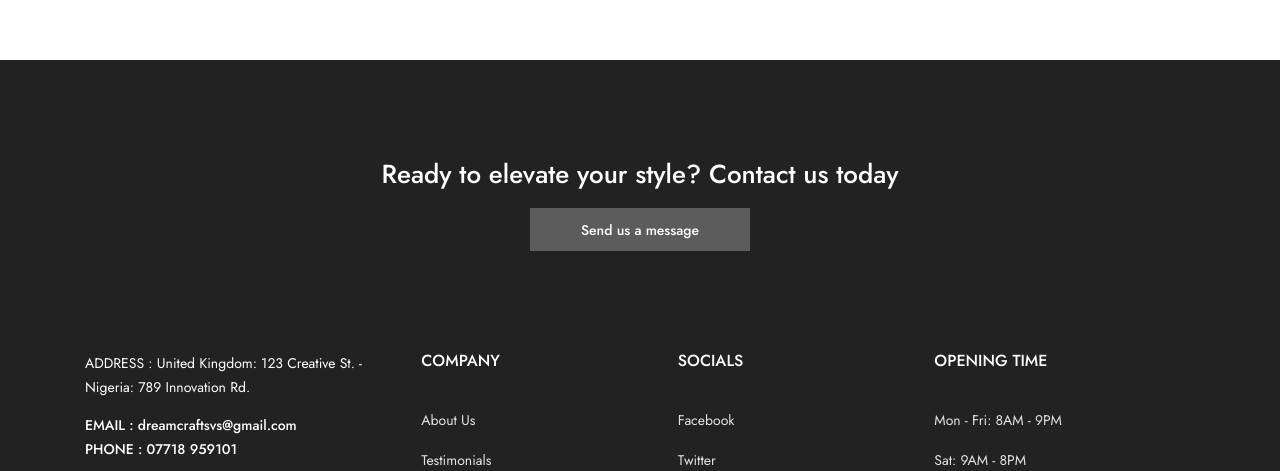
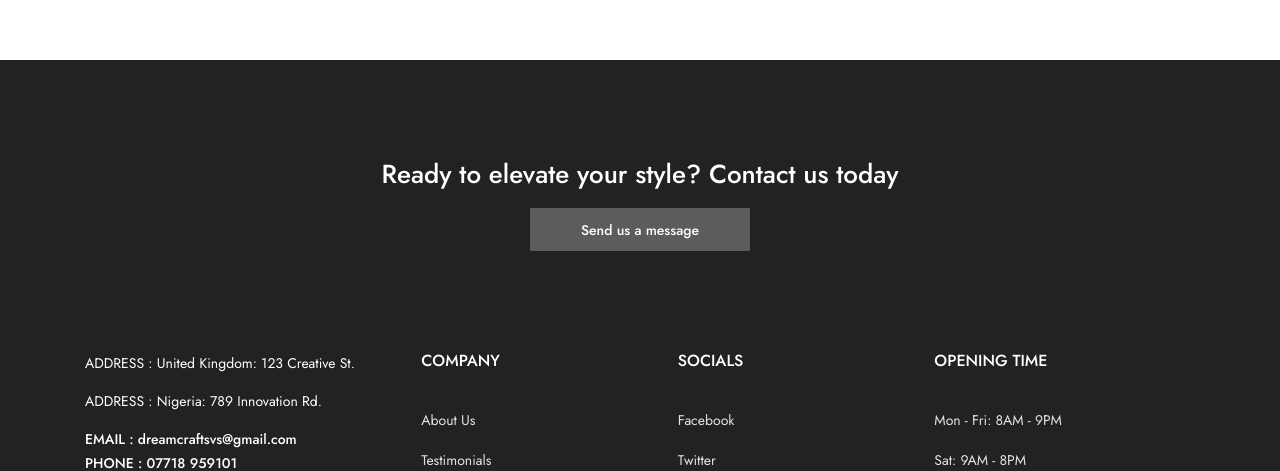
Before and after one commit to Alphadude/dreamcraft, a plain HTML site: page index.html in a window 1280 px wide. Shown: the part 4153-4624 px from the top of the page. Drawn offline with Linux system fonts and the light colour scheme.

Commit message:
uploaded address

```diff
--- a/index.html
+++ b/index.html
@@ -660,7 +660,9 @@
         <div class="footer-column footer-store-info col-12 mb-4 mb-lg-0">
 
           <p class="footer-address">ADDRESS : United Kingdom: 123 Creative St.
-            - Nigeria: 789 Innovation Rd.</p>
+            </p>
+
+            <p class="footer-address">ADDRESS :  Nigeria: 789 Innovation Rd.</p>
 
           <p class="m-0">
             <strong class="fw-medium">EMAIL : dreamcraftsvs@gmail.com</strong>
```
